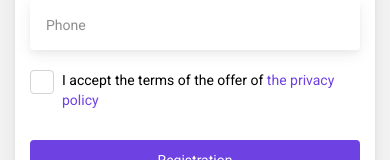
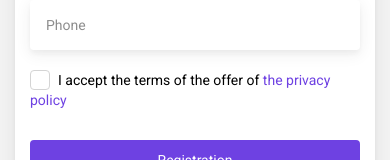
Before and after one commit to akjeres/webcourses, a website: page app/auth.html in a window 390 px wide. Shown: the part 362-522 px from the top of the page. Drawn offline with nearby package versions, Linux system fonts and the light colour scheme; files that its build step writes are made by us from their sources.

Commit message:
Body styles updated

```diff
--- a/app/sass/parts/_checkbox.scss
+++ b/app/sass/parts/_checkbox.scss
@@ -19,9 +19,9 @@
   background-size: 24px;
   margin-right: 12px;
   @media only screen and (max-width : 767px) {
-    width: 24px;
-    height: 24px;
-    background-size: 24px;
+    width: 20px;
+    height: 20px;
+    background-size: 20px;
     margin-right: 8px;
   }
   border-radius: 4px;
```
Also changed, not shown: app/css/main.min.css.
